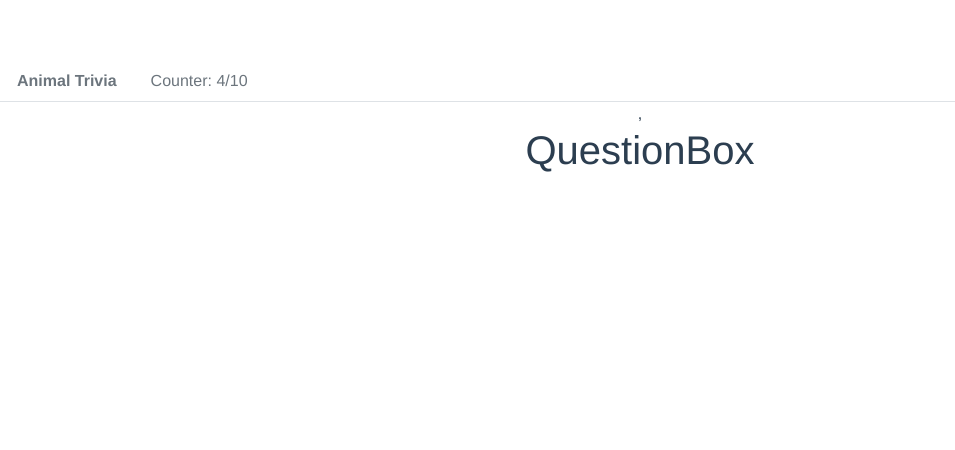
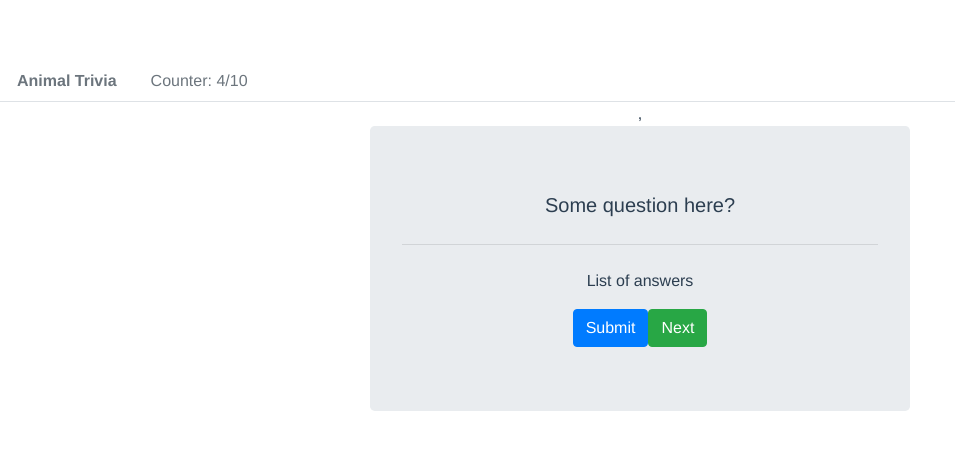
Before and after one commit to fdelacruz/animal_trivia, a Vue app: page / in a window 1280 px wide. Shown: the top 450 px of the page, without its empty margins (0-955 px from the left). Built offline with nearby package versions, Linux system fonts and the light colour scheme.

Commit message:
start setting up the QuestionBox component

```diff
--- a/src/App.vue
+++ b/src/App.vue
@@ -1,7 +1,14 @@
 <template>
   <div id="app">
     <Header />,
-    <QuestionBox />
+
+    <b-container class="bv-example-row">
+      <b-row>
+        <b-col sm="6" offset="3">
+          <QuestionBox />
+        </b-col>
+      </b-row>
+    </b-container>
   </div>
 </template>
 
--- a/src/components/QuestionBox.vue
+++ b/src/components/QuestionBox.vue
@@ -1,3 +1,18 @@
 <template>
-  <h1>QuestionBox</h1>
+  <div class="question-box-container">
+    <b-jumbotron>
+      <template v-slot:lead>
+        Some question here?
+      </template>
+
+      <hr class="my-4">
+
+      <p>
+        List of answers
+      </p>
+
+      <b-button variant="primary" href="#">Submit</b-button>
+      <b-button variant="success" href="#">Next</b-button>
+    </b-jumbotron>
+  </div>
 </template>
```
